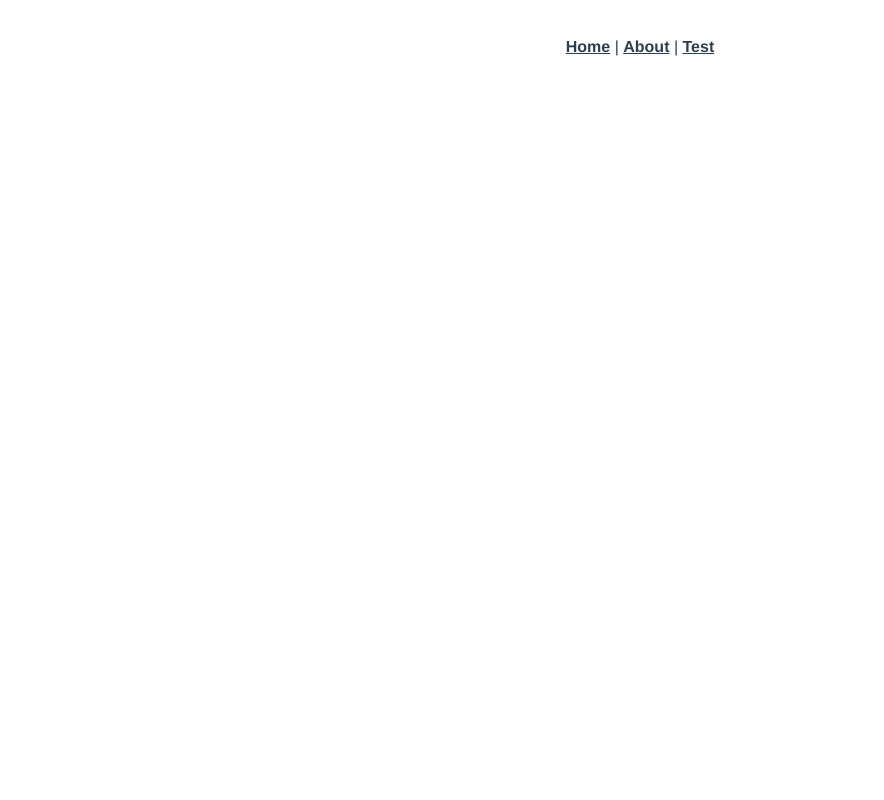
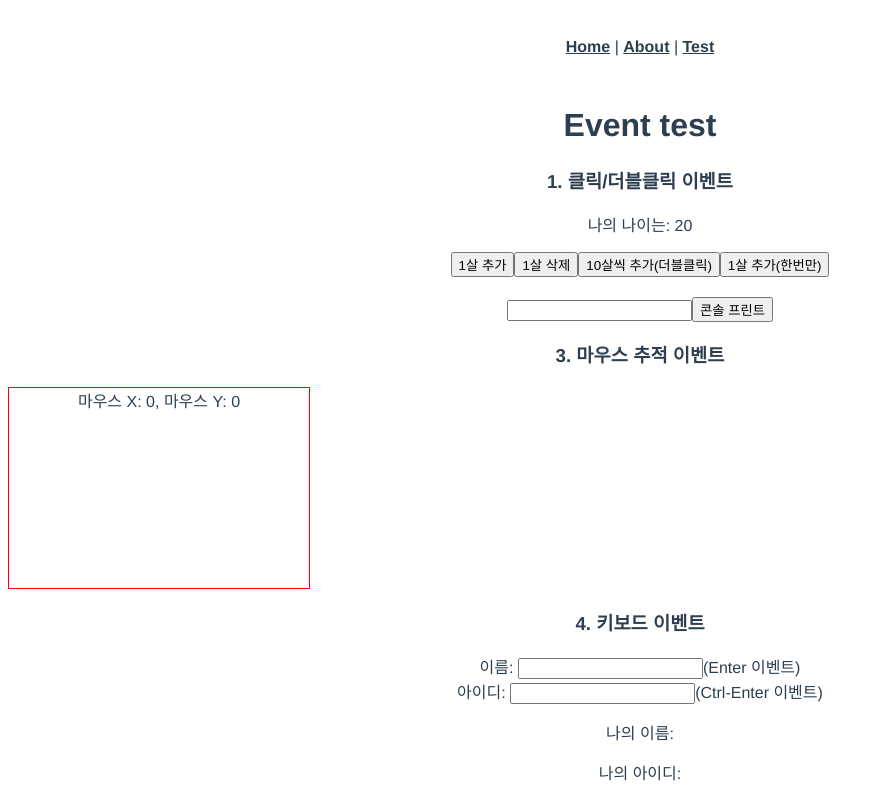
Before and after one commit to leegandhi18/vue-practice, a Vue app: page /test-event in a window 1280 px wide. Shown: the whole page, without its empty margins (0-884 px from the left). Built offline with nearby package versions, Linux system fonts and the light colour scheme.

Commit message:
vue add event test using the method.

```diff
--- a/src/router/index.js
+++ b/src/router/index.js
@@ -22,6 +22,11 @@ const routes = [
     path: '/test',
     name: 'Test',
     component: () => import('../views/Test.vue')
+  },
+  {
+    path: '/test-event',
+    name: 'TestEvent',
+    component: () => import('../views/TestEvent.vue')
   }
 ]
 
--- /dev/null
+++ b/src/views/TestEvent.vue
@@ -0,0 +1,71 @@
+<template>
+  <div>
+    <h1>Event test</h1>
+    <h3>1. 클릭/더블클릭 이벤트</h3>
+    <div>
+      <div>
+        <p>나의 나이는: {{ age }}</p>
+        <button @click="addAge(1)">1살 추가</button>
+        <button @click="deleteAge(1)">1살 삭제</button>
+        <button @dblclick="addAge(10)">10살씩 추가(더블클릭)</button>
+        <button @click.once="addAge(1)">1살 추가(한번만)</button>
+      </div>
+      <div style="margin-top: 20px">
+        <input v-model="message" />
+        <button @click="printMessage">콘솔 프린트</button>
+      </div>
+    </div>
+    <h3>3. 마우스 추적 이벤트</h3>
+    <div>
+      <div style="margin-top: 20px; height: 200px; width: 300px; border: 1px solid red" @mousemove="mouseTrack">
+        마우스 X: {{ mouseX }}, 마우스 Y: {{ mouseY }}
+      </div>
+    </div>
+    <h3>4. 키보드 이벤트</h3>
+    <div>
+      <div>이름: <input v-model="inputName" @keyup.enter="setMyName" />(Enter 이벤트)</div>
+      <div>아이디: <input v-model="inputId" @keyup.ctrl.enter="setMyId" />(Ctrl-Enter 이벤트)</div>
+      <p>나의 이름: {{ myName }}</p>
+      <p>나의 아이디: {{ myId }}</p>
+    </div>
+  </div>
+</template>
+
+<script>
+export default {
+  data() {
+    return {
+      age: 20,
+      message: null,
+      mouseX: 0,
+      mouseY: 0,
+      inputName: null,
+      inputId: null,
+      myName: null,
+      myId: null
+    }
+  },
+  methods: {
+    addAge: function (year) {
+      this.age += year
+    },
+    deleteAge: function (year) {
+      this.age -= year
+    },
+    printMessage() {
+      console.log(this.message)
+    },
+    mouseTrack(event) {
+      // console.log(event)
+      this.mouseX = event.offsetX
+      this.mouseY = event.offsetY
+    },
+    setMyName() {
+      this.myName = this.inputName
+    },
+    setMyId() {
+      this.myId = this.inputId
+    }
+  }
+}
+</script>
```
